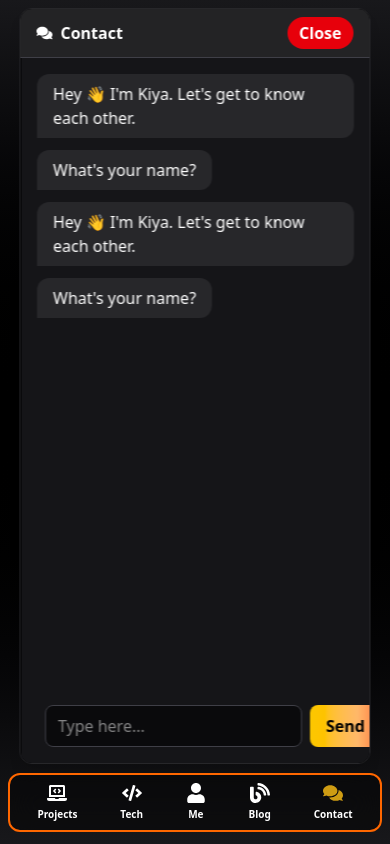
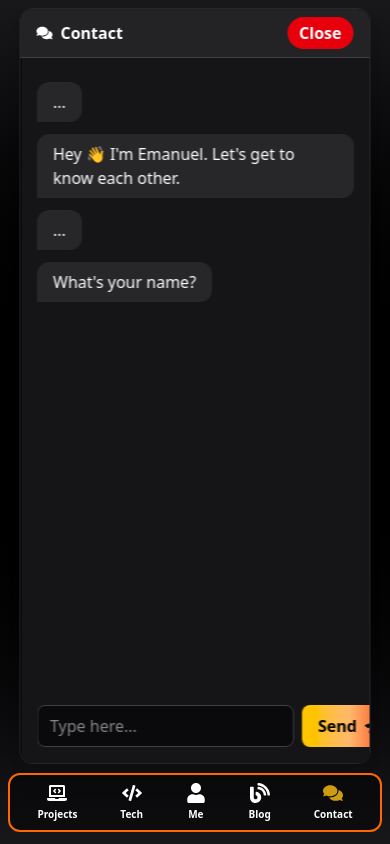
Before and after one commit to Emanuel-DevX/Portfolio, a React (Vite) app: page /contact in a window 390 px wide. Built offline with nearby package versions, Linux system fonts and the light colour scheme; no server answers.

Commit message:
Enhance Contact: add typing delay for Kiya replies and improve conversation flow

```diff
--- a/src/apps/Contact/Contact.jsx
+++ b/src/apps/Contact/Contact.jsx
@@ -32,8 +32,8 @@ const Contact = () => {
   // Load on mount
   useEffect(() => {
     if (conversation.length === 0 && step === 'intro') {
-      addMessage('kiya', "Hey 👋 I'm Kiya. Let's get to know each other.")
-      addMessage('kiya', "What's your name?")
+      addKiyaMessage("Hey 👋 I'm Emanuel. Let's get to know each other.", 1000)
+      setTimeout(() => addKiyaMessage("What's your name?", 1200), 2000)
       setStep('name')
     }
   }, [])
@@ -50,6 +50,16 @@ const Contact = () => {
   const addMessage = (from, text) => {
     setConversation((prev) => [...prev, { from, text }])
   }
+  const addKiyaMessage = (text, delay = 500) => {
+    setConversation((prev) => [...prev, { from: 'kiya', text: '...' }]) // typing indicator
+    setTimeout(() => {
+      setConversation((prev) => {
+        const copy = [...prev]
+        copy[copy.length - 1] = { from: 'kiya', text } // replace "..." with real msg
+        return copy
+      })
+    }, delay)
+  }
 
   const handleSubmit = async () => {
     try {
@@ -60,17 +70,17 @@ const Contact = () => {
       })
       if (res.ok) {
         if (formData.consent === 'yes') {
-          addMessage('kiya', '✅ Your message has reached me. I’ll get back to you soon.')
+          addKiyaMessage('✅ Your message has reached me. I’ll get back to you soon.')
         } else {
-          addMessage('kiya', '✅ Your message has reached me. Thanks for reaching out!')
+          addKiyaMessage('✅ Your message has reached me. Thanks for reaching out!')
         }
         setIsSubmitted(true)
       } else {
-        addMessage('kiya', '⚠️ Oops! Something went wrong. Please try again.')
+        addKiyaMessage('⚠️ Oops! Something went wrong. Please try again.')
       }
     } catch (err) {
       console.error(err)
-      addMessage('kiya', '⚠️ Network error, please try again later.')
+      addKiyaMessage('⚠️ Network error, please try again later.')
     }
   }
 
@@ -81,15 +91,15 @@ const Contact = () => {
 
     if (step === 'name') {
       setFormData((f) => ({ ...f, name: userMessage }))
-      addMessage('kiya', `Nice to meet you, ${userMessage}! What’s your email?`)
+      addKiyaMessage(`Nice to meet you, ${userMessage}! What’s your email?`)
       setStep('email')
     } else if (step === 'email') {
       setFormData((f) => ({ ...f, email: userMessage }))
-      addMessage('kiya', 'Got it. What message would you like to send me?')
+      addKiyaMessage('Got it. What message would you like to send me?')
       setStep('message')
     } else if (step === 'message') {
       setFormData((f) => ({ ...f, message: userMessage }))
-      addMessage('kiya', 'Thanks! Do you want me to contact you back? (yes/no)')
+      addKiyaMessage('Thanks! Do you want me to contact you back? (yes/no)')
       setStep('consent')
     } else if (step === 'consent') {
       setFormData((f) => ({ ...f, consent: userMessage.toLowerCase() }))
@@ -101,7 +111,7 @@ const Contact = () => {
   }
 
   return (
-    <div className="flex flex-col h-full w-full  relative">
+    <div className="flex flex-col h-full pt-2  relative">
       {/* Conversation */}
       <div className="flex-1 flex flex-col mb-6">
         {conversation.map((msg, i) => (
@@ -112,7 +122,7 @@ const Contact = () => {
 
       {/* Input box */}
 
-      <div className="sticky mx-auto bottom-0 w-[95%]  flex gap-2 mt-2">
+      <div className="sticky mx-auto bottom-0 md:w-[90%]  flex gap-2 mt-2">
         <input
           type="text"
           disabled={isSubmitted || step === 'done'}
```
